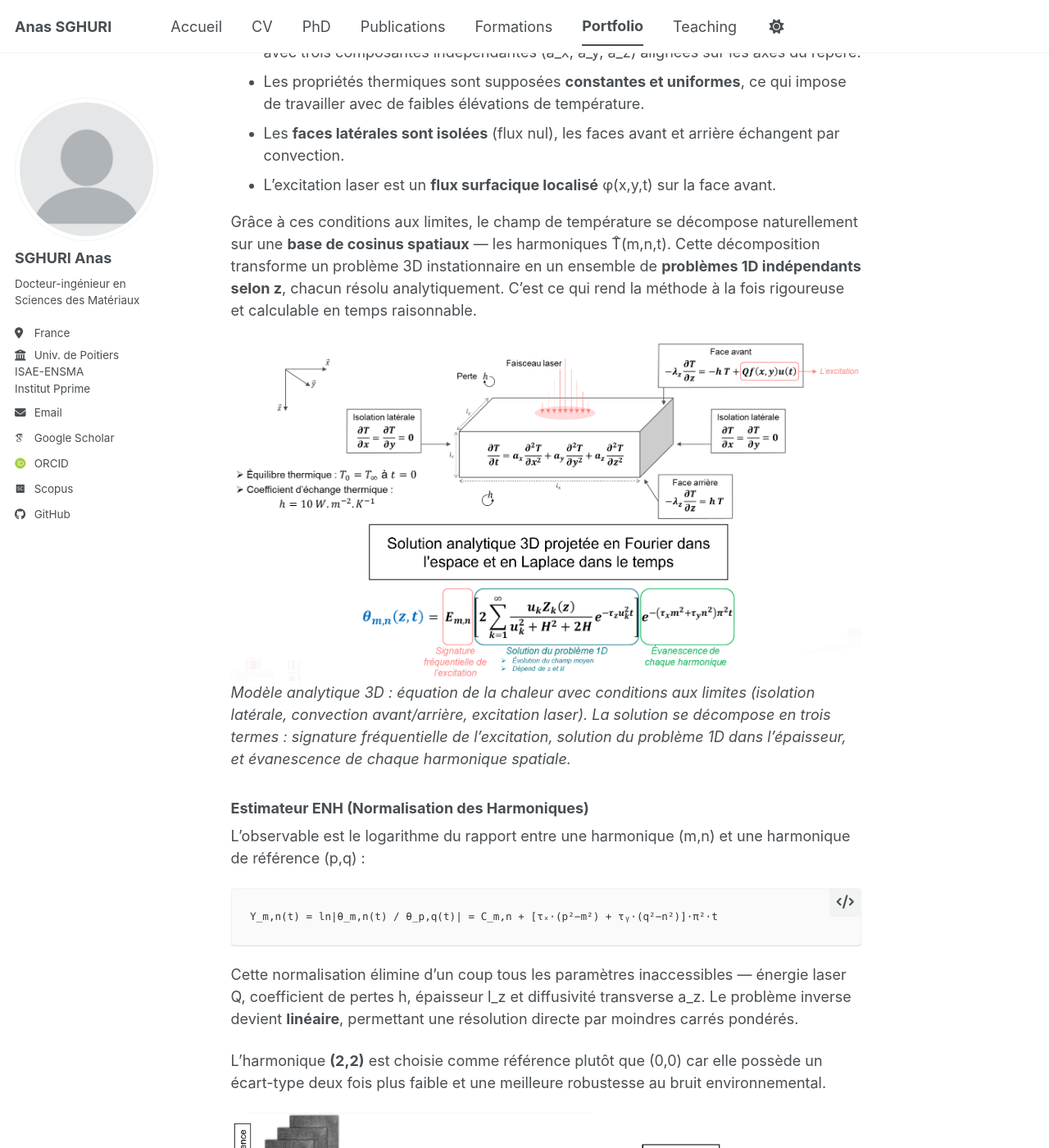
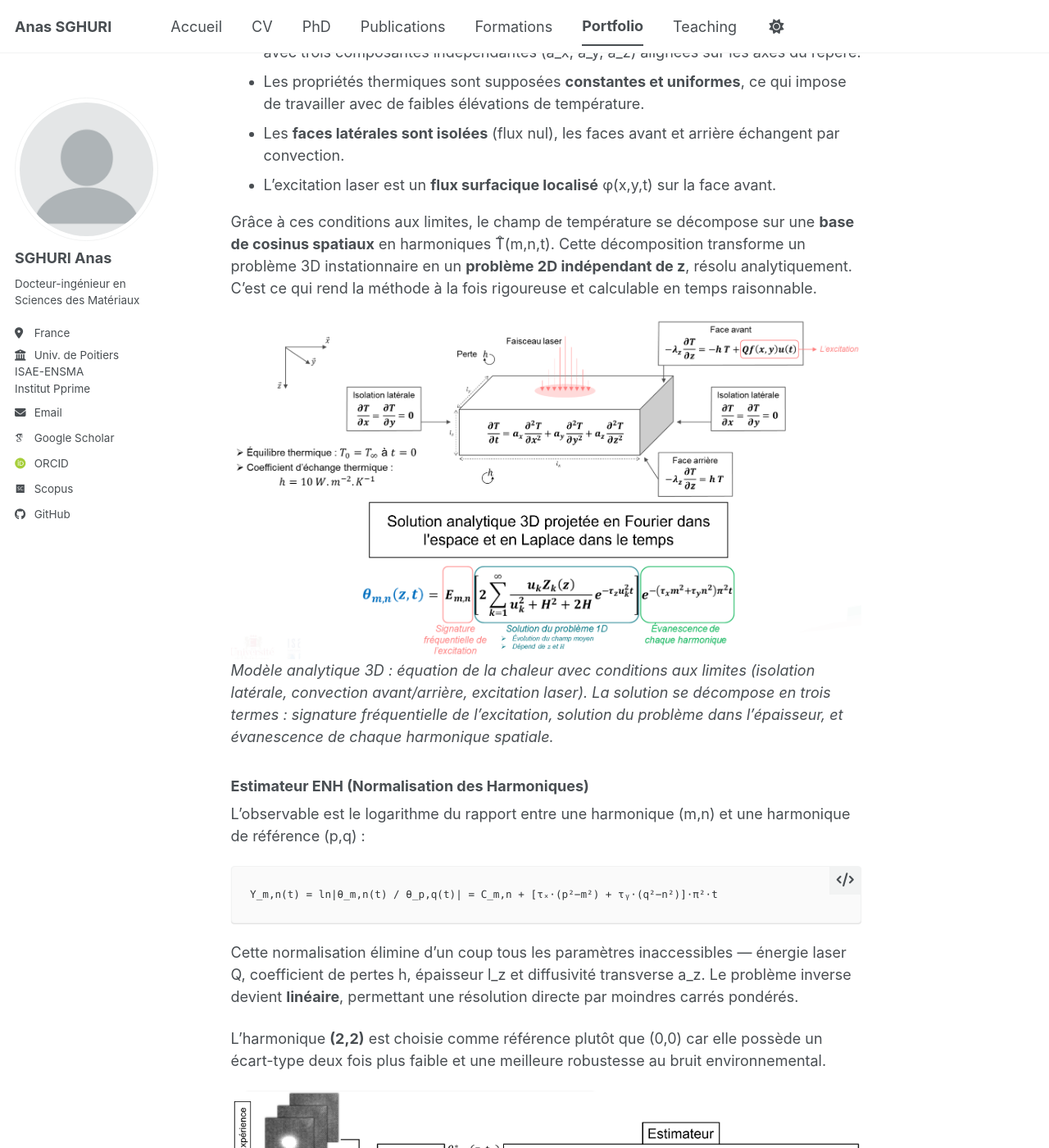
Before and after one commit to Anas-Sg-git/anas-sghuri, a Jekyll site: the page built from _portfolio/portfolio-3-flash3d-codes.md, in a window 1280 px wide and 1400 px high, scrolled down 2296 px. Shown: the whole window at 82% size. Built offline with Jekyll 4.4.1, drawn with Linux system fonts in a browser that asks for light colours; some web fonts are replaced; a script bundle is joined from its source files by our own code; library files that are not in the unit come from our copies; some of the changed text lies outside the part shown.

Commit message:
Update portfolio-3-flash3d-codes.md

```diff
--- a/_portfolio/portfolio-3-flash3d-codes.md
+++ b/_portfolio/portfolio-3-flash3d-codes.md
@@ -22,7 +22,7 @@ collection: portfolio
 
 ## 01 — Contexte & Enjeu
 
-La méthode Flash classique (Parker, 1961) repose sur une excitation thermique uniforme et une mesure 1D en face arrière. Elle ne permet pas d'accéder aux propriétés thermiques dans le plan — et ses hypothèses deviennent insuffisantes dès que le matériau est très conducteur ou potentiellement anisotrope.
+La méthode Flash classique (Parker, 1961) repose sur une excitation thermique uniforme et une mesure 1D en face arrière. Elle ne permet pas d'accéder aux propriétés thermiques dans le plan et ses hypothèses deviennent insuffisantes dès que le matériau est très conducteur ou potentiellement anisotrope.
 
 C'est le cas des matériaux d'argent frittés : leur **structure poreuse complexe** et leur **anisotropie thermique** probable (liée au procédé de frittage) exigent une approche capable de caractériser les propriétés dans les trois directions. L'argent possède la conductivité thermique la plus élevée parmi les métaux purs (~426 W·m⁻¹·K⁻¹), générant des dynamiques thermiques extrêmement rapides et difficiles à capturer.
 
@@ -49,10 +49,10 @@ Le modèle repose sur un ensemble d'hypothèses qui permettent une résolution a
 - Les **faces latérales sont isolées** (flux nul), les faces avant et arrière échangent par convection.
 - L'excitation laser est un **flux surfacique localisé** φ(x,y,t) sur la face avant.
 
-Grâce à ces conditions aux limites, le champ de température se décompose naturellement sur une **base de cosinus spatiaux** — les harmoniques T̂(m,n,t). Cette décomposition transforme un problème 3D instationnaire en un ensemble de **problèmes 1D indépendants selon z**, chacun résolu analytiquement. C'est ce qui rend la méthode à la fois rigoureuse et calculable en temps raisonnable.
+Grâce à ces conditions aux limites, le champ de température se décompose sur une **base de cosinus spatiaux** en harmoniques T̂(m,n,t). Cette décomposition transforme un problème 3D instationnaire en un **problème 2D indépendant de z**, résolu analytiquement. C'est ce qui rend la méthode à la fois rigoureuse et calculable en temps raisonnable.
 
 ![Modèle mathématique 3D](/images/portfolio-flash3d-modele.png)
-*Modèle analytique 3D : équation de la chaleur avec conditions aux limites (isolation latérale, convection avant/arrière, excitation laser). La solution se décompose en trois termes : signature fréquentielle de l'excitation, solution du problème 1D dans l'épaisseur, et évanescence de chaque harmonique spatiale.*
+*Modèle analytique 3D : équation de la chaleur avec conditions aux limites (isolation latérale, convection avant/arrière, excitation laser). La solution se décompose en trois termes : signature fréquentielle de l'excitation, solution du problème dans l'épaisseur, et évanescence de chaque harmonique spatiale.*
 
 ### Estimateur ENH (Normalisation des Harmoniques)
 
```
